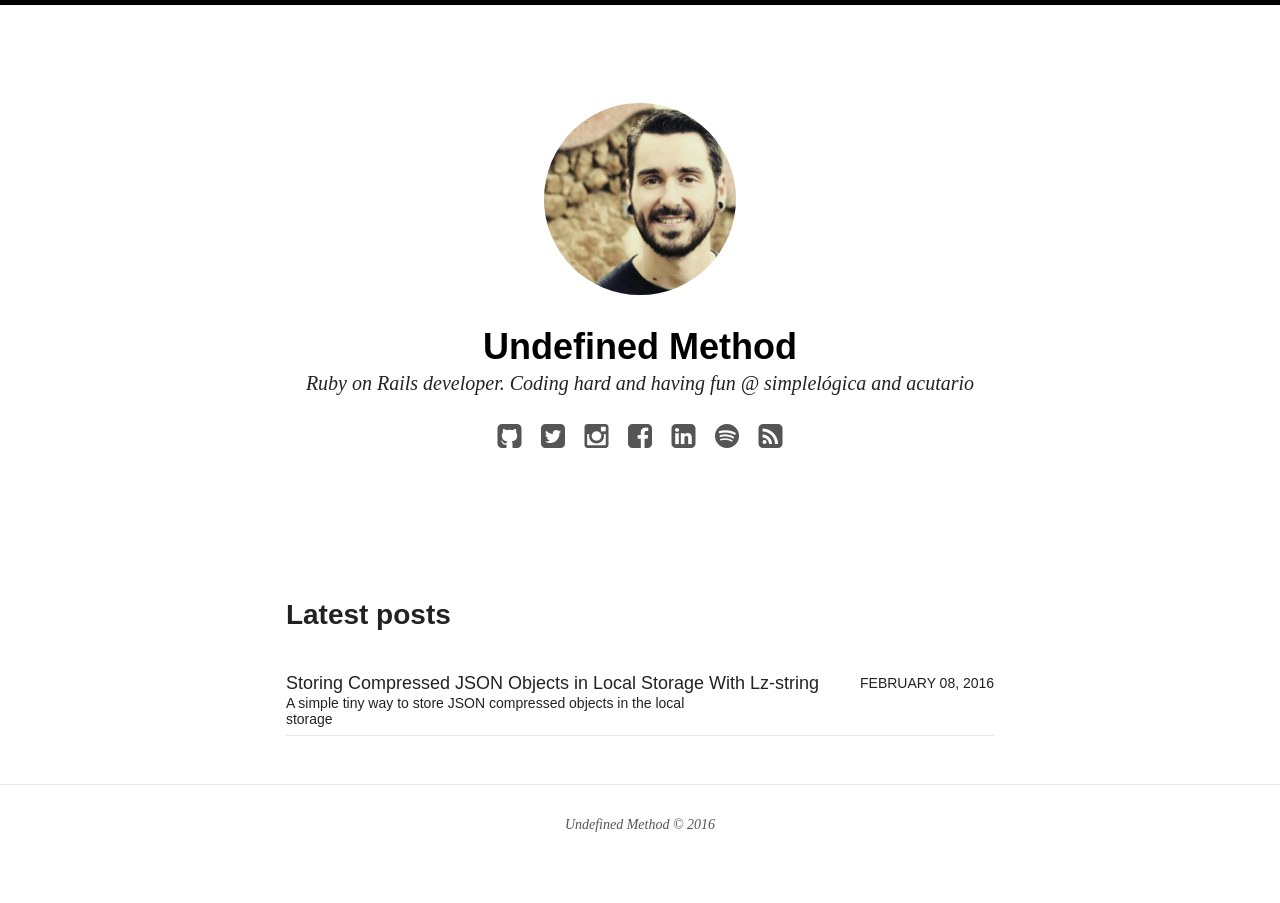
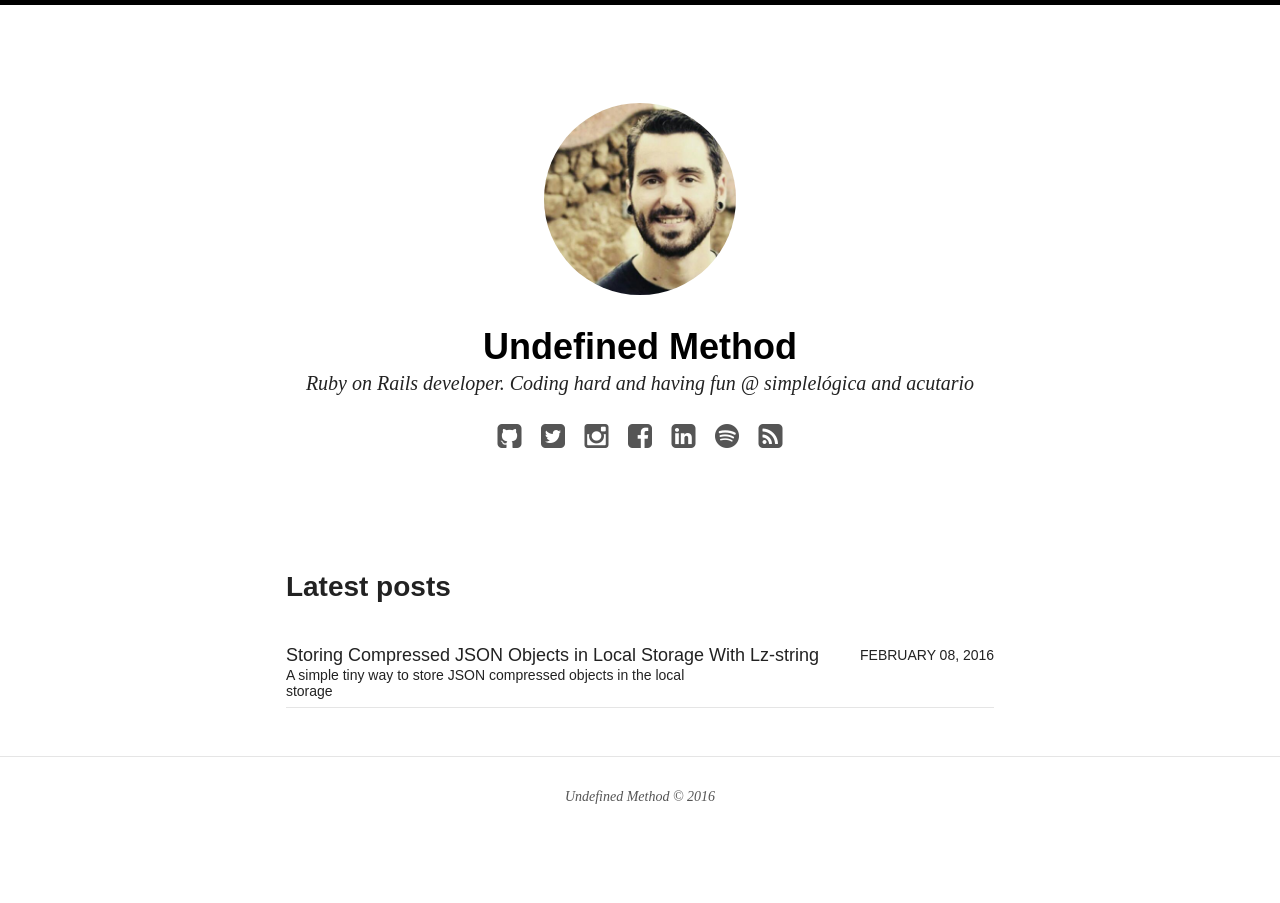
Before and after one commit to enoliglesias/enoliglesias.github.io, a Jekyll site: the page built from index.html, in a window 1280 px wide. Built offline with Jekyll 4.4.1, drawn with Linux system fonts in a browser that asks for light colours; nearby versions of some CDN libraries.

Commit message:
Remove margin top in home h3

```diff
--- a/_sass/_base.scss
+++ b/_sass/_base.scss
@@ -73,6 +73,11 @@ h5 {
 }
 h6 {
 	@include font-size(18);
+}
+
+h3.latest-home {
+  padding-top: 0px;
+  margin-top: 0px;
 }
 
 /* underlined text */
--- a/index.html
+++ b/index.html
@@ -5,7 +5,7 @@ excerpt: Undefined Method is the personal blog of Enol Iglesias, a Ruby on Rails
 tags: enol iglesias, ruby on rails, ruby, undefined method, coding blog, developer
 ---
 
-<h3>Latest posts</h3>
+<h3 class="latest-home">Latest posts</h3>
 <ul class="post-list">
 {% for post in site.posts limit:5 %}
   <li><article><a href="{{ site.url }}{{ post.url }}">{{ post.title }} <span class="entry-date"><time datetime="{{ post.date | date_to_xmlschema }}">{{ post.date | date: "%B %d, %Y" }}</time></span>{% if post.excerpt %} <span class="excerpt">{{ post.excerpt }}</span>{% endif %}</a></article></li>
```
